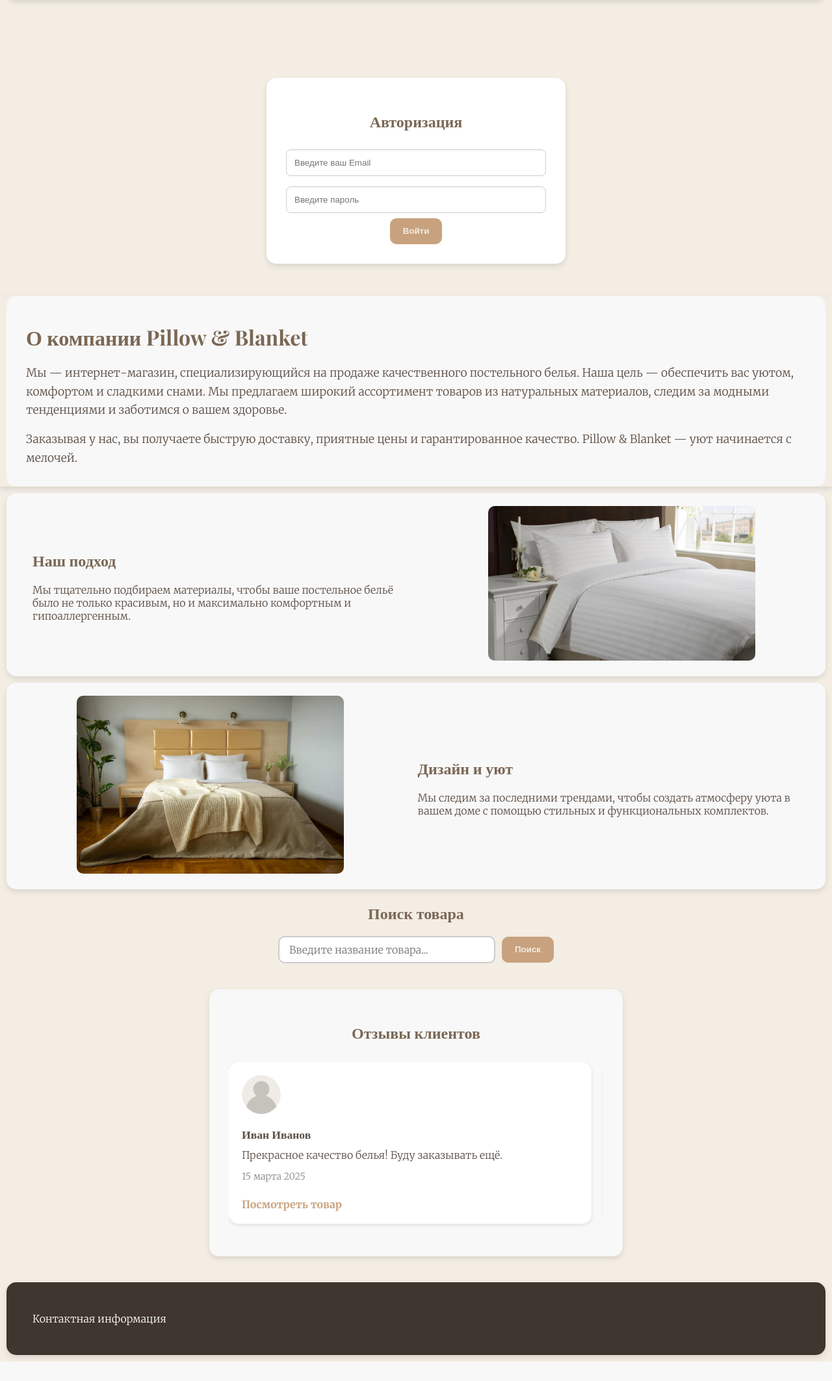
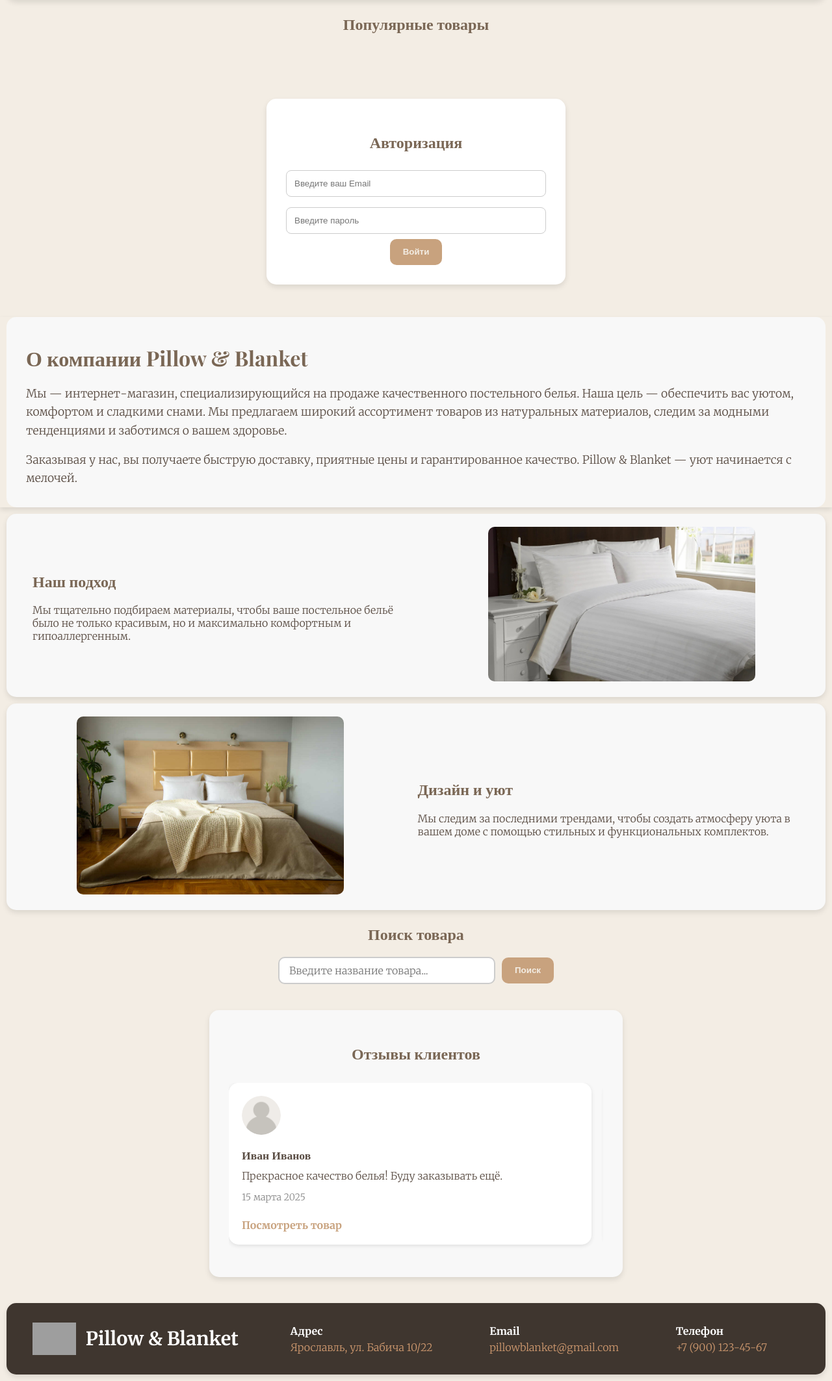
Before and after one commit to Crucio-o/pr, a PHP site: page / in a window 1280 px wide. Shown: the part 90-2216 px from the top of the page at 65% size. Before the commit the page ends 2186 px from the top, so only its background shows below. Run offline with PHP 8.4, Linux system fonts and the light colour scheme; data comes from the database, SQL or seed files in the repository; data that the repository does not hold is empty; grey boxes are pictures that could not be loaded.

Commit message:
Update index.php

```diff
--- a/index.php
+++ b/index.php
@@ -50,6 +50,7 @@ require 'db.php';
             </div>
         </nav>
     </header>
+    <h2 id="slide-title">Популярные товары</h2>
     <section id="popular-products" class="slider">
         <div class="slider-container">
             <?php
@@ -177,11 +178,30 @@ require 'db.php';
     </div>
 </section>
 
-<footer>
-    <div id="contacts">
-        <p>Контактная информация</p>
+<footer id="contacts">
+    <div class="footer-container">
+        <div class="footer-logo">
+            <img src="img/logo_negate.png" alt="Pillow & Blanket">
+            <span class="company-name">Pillow & Blanket</span>
+        </div>
+        <div class="footer-contacts">
+            <div class="contact-item">
+                <span class="label">Адрес</span>
+                <span class="value">Ярославль, ул. Бабича 10/22</span>
+            </div>
+            <div class="contact-item">
+                <span class="label">Email</span>
+                <a href="" class="value">pillowblanket@gmail.com</a>
+            </div>
+            <div class="contact-item">
+                <span class="label">Телефон</span>
+                <a href="" class="value">+7 (900) 123-45-67</a>
+            </div>
+        </div>
     </div>
 </footer>
+
+
 
     <script>
         let currentSlide = 0;
```
Lines whose indentation alone changed are shown as unchanged.
